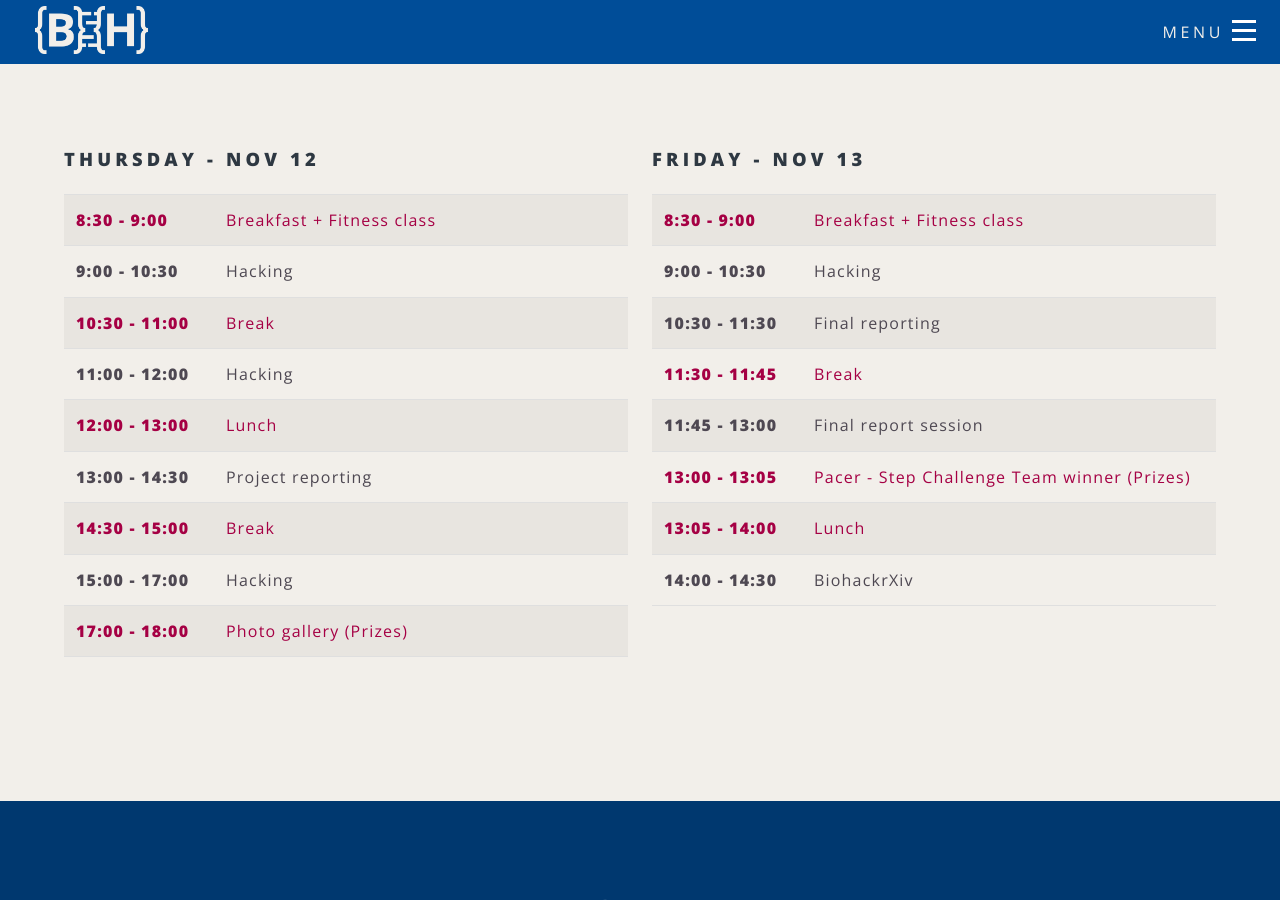
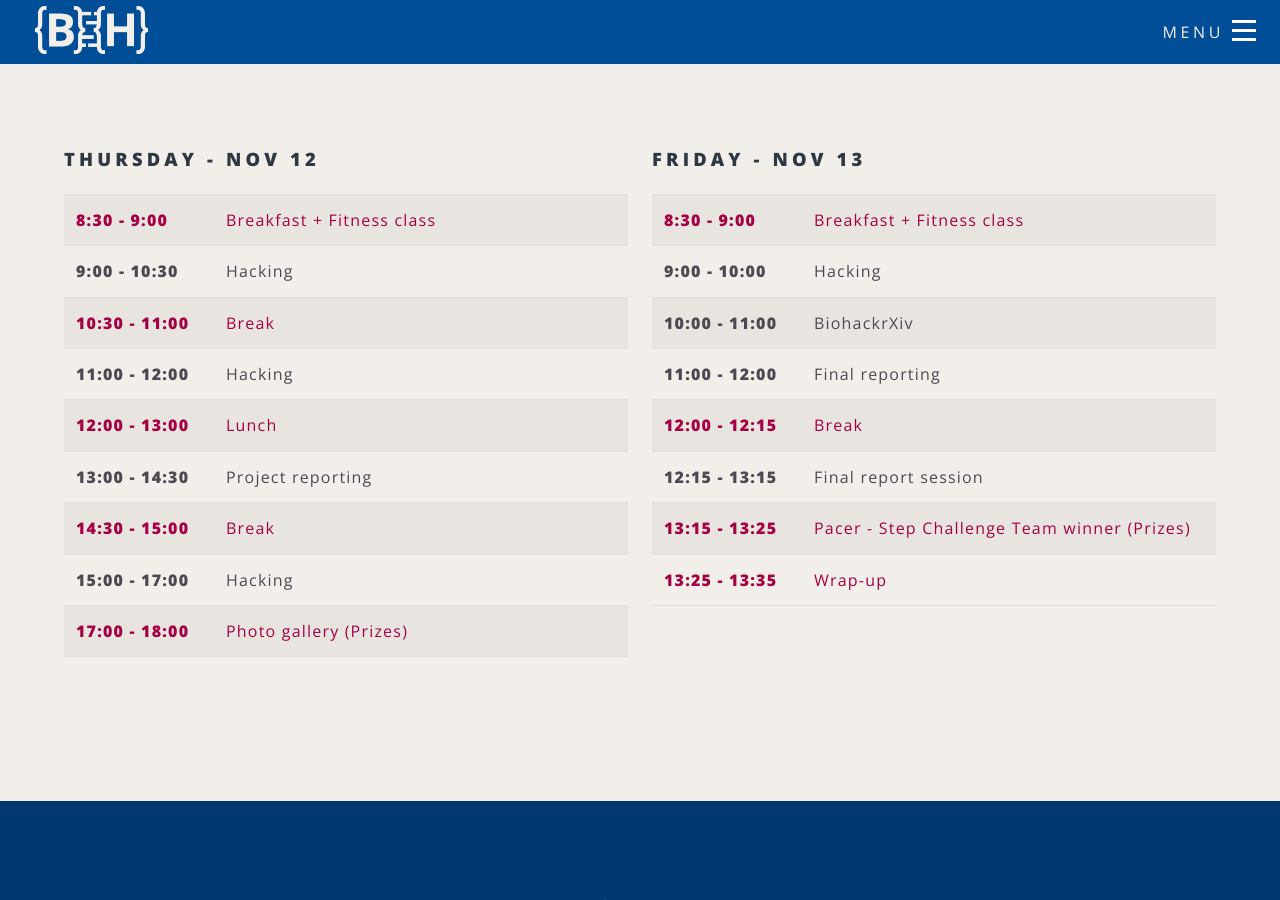
Before and after one commit to elixir-europe/biohackathon-europe-2020, a Jekyll site: the page built from programme.html, in a window 1280 px wide and 900 px high, scrolled down 1708 px. Built offline with Jekyll 4.4.1, drawn with Linux system fonts in a browser that asks for light colours; nearby versions of some CDN libraries.

Commit message:
Update programme.html

```diff
--- a/programme.html
+++ b/programme.html
@@ -200,32 +200,32 @@ title: Programme
                             <td class="event">Breakfast + Fitness class</td>
                         </tr>
                         <tr>
-                            <td class="time">9:00 - 10:30</td>
+                            <td class="time">9:00 - 10:00</td>
                             <td class="event">Hacking</td>
                         </tr>
                         <tr>
-                            <td class="time">10:30 - 11:30</td>
+                            <td class="time">10:00 - 11:00</td>
+                            <td class="event">BiohackrXiv</td>
+                        </tr>
+                        <tr>
+                            <td class="time">11:00 - 12:00</td>
                             <td class="event">Final reporting</td>
                         </tr>
                         <tr class="schedule-break-row">
-                            <td class="time">11:30 - 11:45</td>
+                            <td class="time">12:00 - 12:15</td>
                             <td class="event">Break</td>
                         </tr>
                         <tr>
-                            <td class="time">11:45 - 13:00</td>
+                            <td class="time">12:15 - 13:15</td>
                             <td class="event">Final report session</td>
                         </tr>
                         <tr class="schedule-break-row">
-                            <td class="time">13:00 - 13:05</td>
+                            <td class="time">13:15 - 13:25</td>
                             <td class="event">Pacer - Step Challenge Team winner (Prizes)</td>
                         </tr>
                         <tr class="schedule-break-row">
-                            <td class="time">13:05 - 14:00</td>
-                            <td class="event">Lunch</td>
-                        </tr>
-                        <tr>
-                            <td class="time">14:00 - 14:30</td>
-                            <td class="event">BiohackrXiv</td>
+                            <td class="time">13:25 - 13:35</td>
+                            <td class="event">Wrap-up</td>
                         </tr>
                     </tbody>
                 </table>
```
